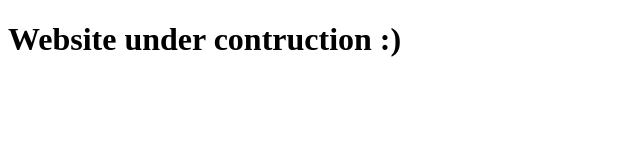
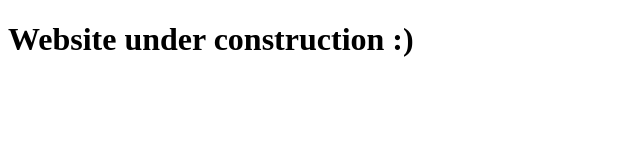
Before and after one commit to mariewagner/website, a plain HTML site: page index.html in a window 1280 px wide. Shown: the full height of the page, 0-640 px from the left. Drawn offline with Linux system fonts and the light colour scheme.

Commit message:
update index file

```diff
--- a/index.html
+++ b/index.html
@@ -5,7 +5,7 @@
 </head>
 
 <body>
-  <h1>Website under contruction :)</h1>
+  <h1>Website under construction :)</h1>
 </body>
 
 </html>
```
